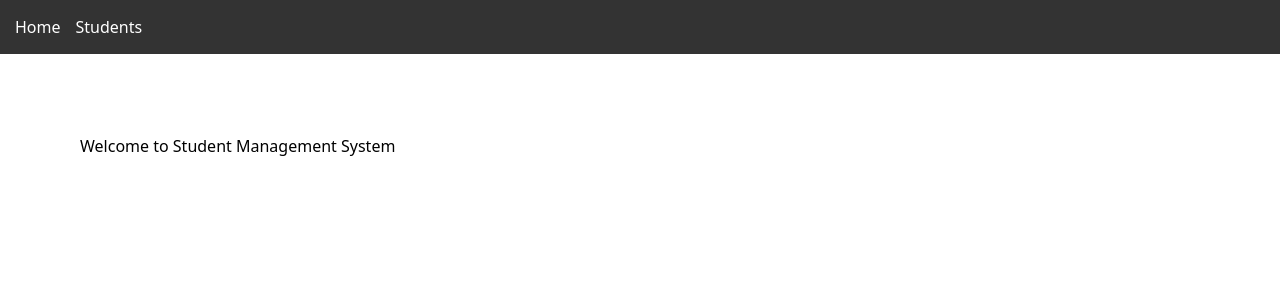
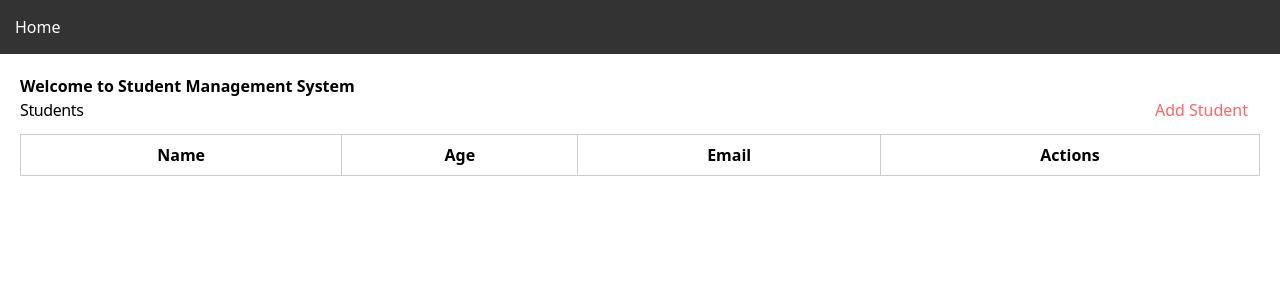
Before and after one commit to RACHEL-MAZE/Student-Management-System, a Vue app: page / in a window 1280 px wide. Shown: the top 300 px of the page. Built offline with nearby package versions, Linux system fonts and the light colour scheme.

Commit message:
listn changes

```diff
--- a/package.json
+++ b/package.json
@@ -13,7 +13,8 @@
     "pinia": "^3.0.4",
     "tailwindcss": "^4.1.18",
     "vue": "^3.5.27",
-    "vue-router": "^5.0.1"
+    "vue-router": "^5.0.1",
+    "vuetify": "^3.11.8"
   },
   "devDependencies": {
     "@vitejs/plugin-vue": "^6.0.3",
--- a/src/App.vue
+++ b/src/App.vue
@@ -20,7 +20,6 @@ import {  RouterView } from 'vue-router'
   <div>
     <nav class="nav">
       <router-link to="/">Home</router-link>
-      <router-link to="/students">Students</router-link>
     </nav>
 
     <router-view />
--- a/src/components/Form.vue
+++ b/src/components/Form.vue
@@ -6,7 +6,7 @@
     <input v-model="form.age" type="number" placeholder="Age" required />
     <input v-model="form.email" type="email" placeholder="Email" required />
 
-    <button type="submit">Save</button>
+ <v-btn type="submit">Save</v-btn>
   </form>
 </template>
 
--- a/src/components/Home.vue
+++ b/src/components/Home.vue
@@ -1,4 +1,4 @@
-<template>
+<!-- <template>
   <div class="bg-black text-white min-h-screen">
     <div class="bg-green-500 text-white p-2">nav</div>
     <div>hii
@@ -16,4 +16,4 @@
 export default {
   name: "App",
 };
-</script>
+</script> -->
--- a/src/router/index.js
+++ b/src/router/index.js
@@ -1,19 +1,20 @@
 import { createRouter, createWebHistory } from 'vue-router'
-import Home from '../views/HomeView.vue'
+// import Home from '../views/HomeView.vue'
 
 const router = createRouter({
   history: createWebHistory(),
   routes: [
     {
       path: '/',
-      name: 'home',
-      component: Home,
+      component: () => import('../views/StudentsView.vue'),
+      // name: 'home',
+      // component: Home,
     },
-    {
-      path: '/students',
-      name: 'students',
-      component: () => import('../views/StudentsView.vue'),
-    },
+    // {
+    //   path: '/students',
+    //   name: 'students',
+    //   component: () => import('../views/StudentsView.vue'),
+    // },
   ],
 })
 
--- a/src/views/HomeView.vue
+++ /dev/null
@@ -1,5 +0,0 @@
-<template>
-  <div class="p-20">
-    <h1>Welcome to Student Management System</h1>
-  </div>
-</template>
--- a/src/views/StudentsView.vue
+++ b/src/views/StudentsView.vue
@@ -1,9 +1,13 @@
 <template>
-  <div class="p-20">
-    <h2>Students</h2>
+  <div class="p-5">
+      <div class="font-bold ">
+    <h1>Welcome to Student Management System</h1>
+  </div>
+  <div class="flex flex-row justify-between" >
+    <h2 class="text-base font-medium tracking-tight ">Students</h2>
 
-    <button @click="openAddModal">Add Student</button>
-
+    <button @click="openAddModal" class="mr-3 mb-3 text-red-400">Add Student</button>
+</div>
     <StudentList
       :students="students"
       @edit="openEditModal"
@@ -61,7 +65,5 @@ const deleteStudent = (id) => {
 
 <style scoped>
 
-button {
-  margin-bottom: 15px;
-}
+
 </style>
```
Also changed, not shown: 1 other file (tests, documents, lock files or other folders).
